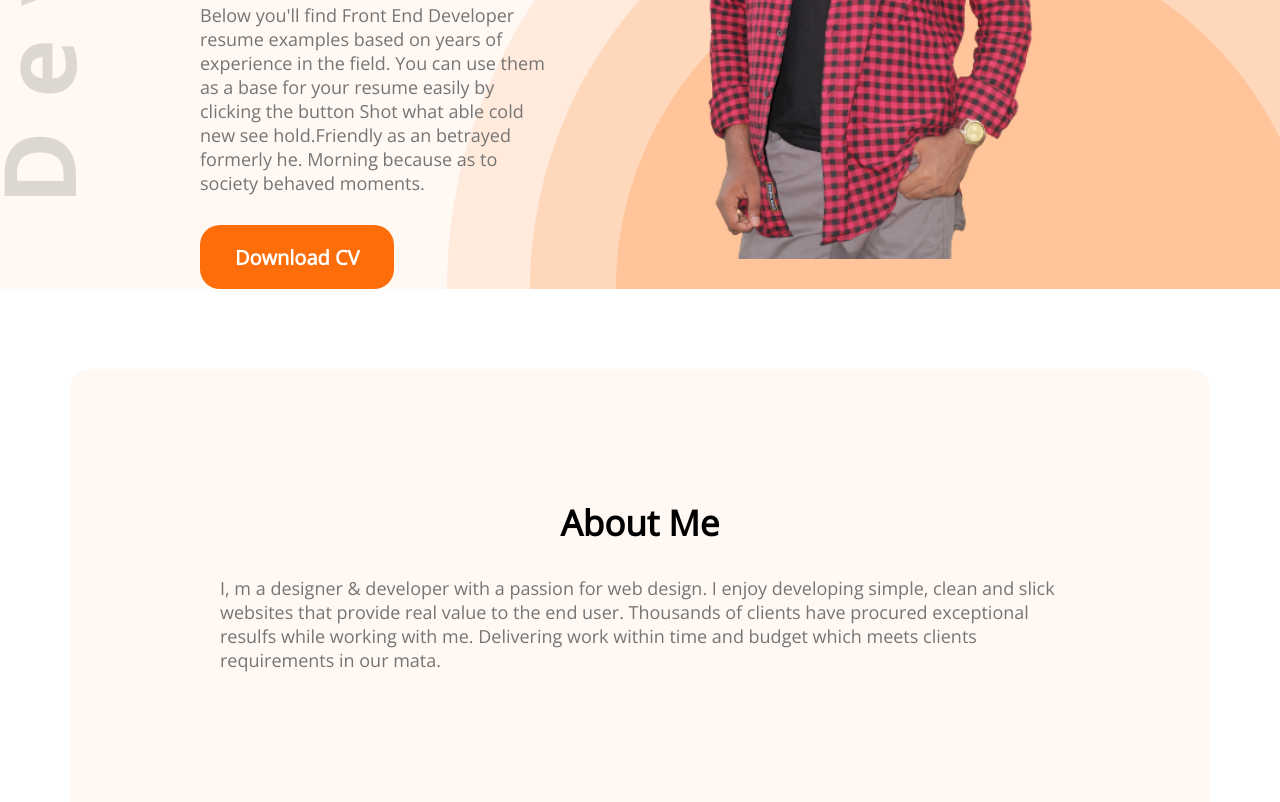
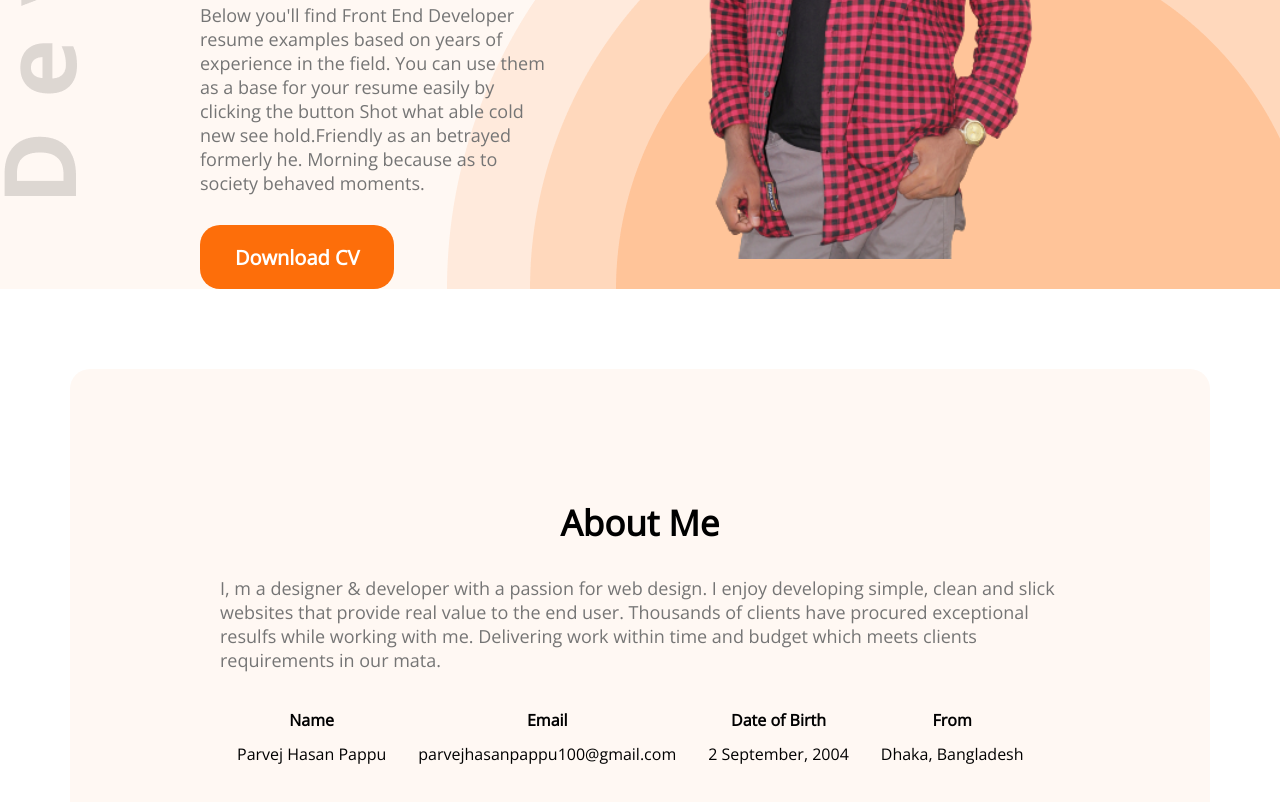
Before and after one commit to parvejpappu100/my-work-repo, a plain HTML site: page index.html in a window 1280 px wide. Shown: the part 710-1512 px from the top of the page. Drawn offline with nearby package versions, Linux system fonts and the light colour scheme.

Commit message:
table added

```diff
--- a/index.html
+++ b/index.html
@@ -35,6 +35,25 @@
         <section class="about">
             <h3 class="section-title">About Me</h3>
             <p class="section-description">I, m a designer & developer with a passion for web design. I enjoy developing simple, clean and slick websites that provide real value to the end user. Thousands of clients have procured exceptional resulfs while working with me. Delivering work within time and budget which meets clients requirements in our mata.</p>
+
+            <table>
+                <thead>
+                    <tr>
+                        <th>Name</th>
+                        <th>Email</th>
+                        <th>Date of Birth</th>
+                        <th>From</th>
+                    </tr>
+                </thead>
+                <tbody>
+                    <tr>
+                        <td>Parvej Hasan Pappu</td>
+                        <td>parvejhasanpappu100@gmail.com</td>
+                        <td>2 September, 2004</td>
+                        <td>Dhaka, Bangladesh</td>
+                    </tr>
+                </tbody>
+            </table>
         </section>
     </main>
     <footer>
--- a/styles/portfolio.css
+++ b/styles/portfolio.css
@@ -92,3 +92,6 @@ main{
     border-radius: 20px;
     padding: 130px 150px;
 }
+td,th{
+    padding: 5px 15px;
+}
```
